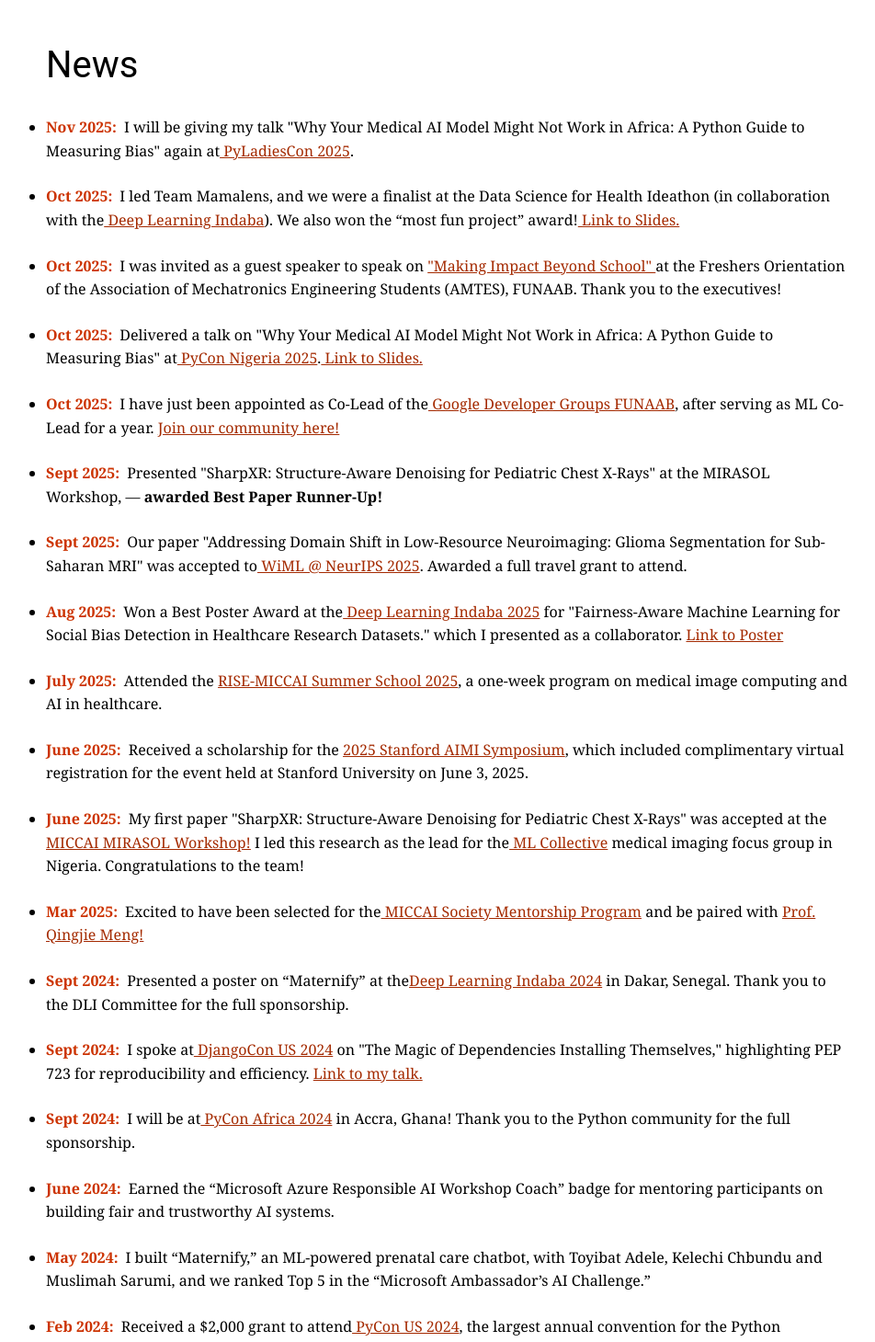
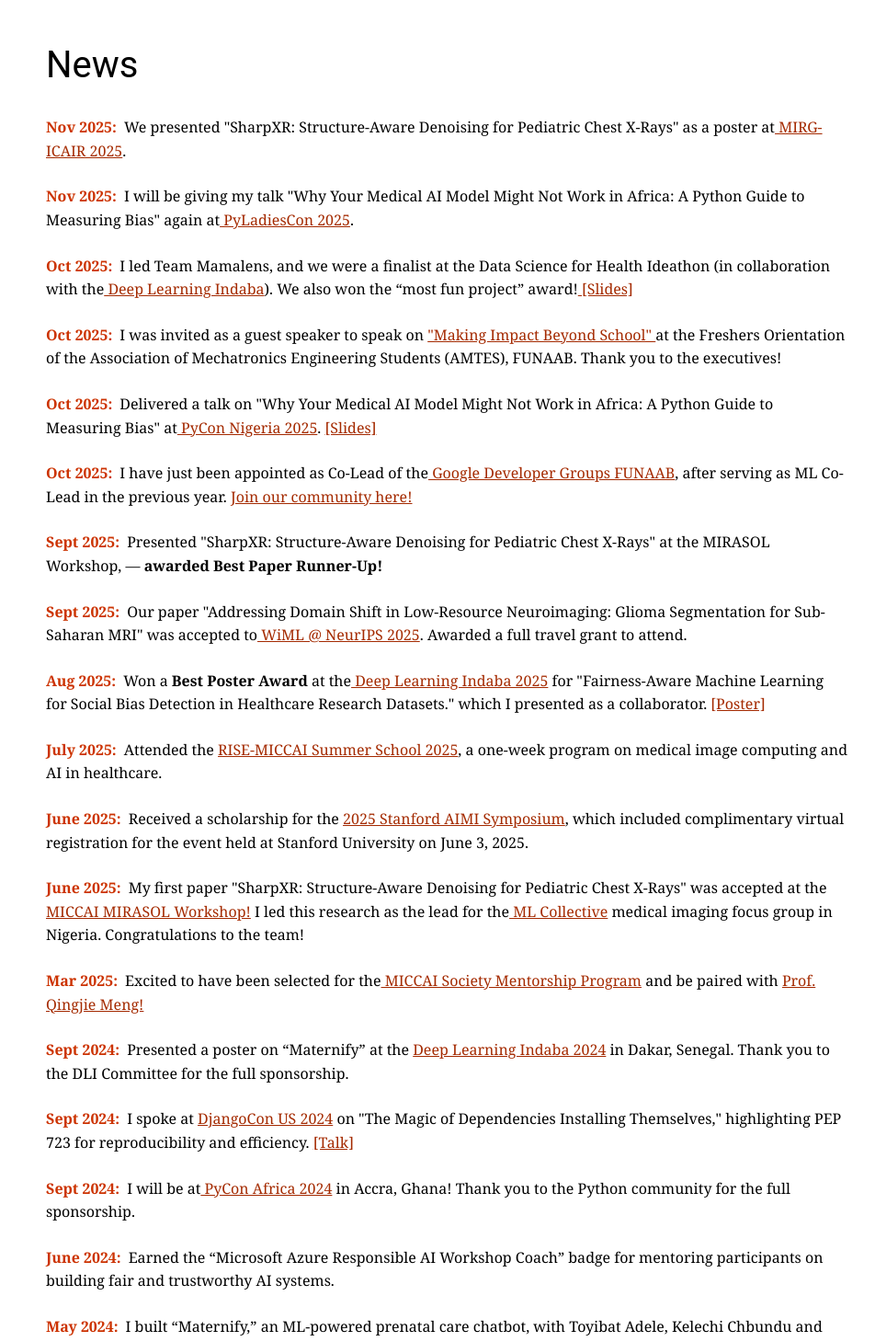
Before and after one commit to ileri-oluwa-kiiye/ileri-oluwa-kiiye.github.io, a React (Vite) app: page / in a window 1280 px wide. Shown: the part 1320-2779 px from the top of the page at 92% size, without its empty margins (154-1106 px from the left). Built offline with nearby package versions, Linux system fonts and the light colour scheme.

Commit message:
changes bold unlist cv

```diff
--- a/src/comp/LandingPage/footer.jsx
+++ b/src/comp/LandingPage/footer.jsx
@@ -5,7 +5,7 @@
     <Footer>
       <p>
         © Copyright {new Date().getFullYear()} Ilerioluwakiiye Abolade.
-        Last updated: November 1, 2025.
+        Last updated: November 11, 2025.
       </p>
     </Footer>
   );
--- a/src/comp/LandingPage/news.jsx
+++ b/src/comp/LandingPage/news.jsx
@@ -1,6 +1,16 @@
 import { NewsSection } from "../../assets/styles";
 
 const newsItems = [
+  {
+    id: 7,
+    date: "Nov 2025",
+    description: (
+      <>
+        We presented &quot;SharpXR: Structure-Aware Denoising for Pediatric Chest X-Rays&quot; as a poster at
+        <a href="https://mirg2025-draft-agenda.my.canva.site/" target="_blank" rel="noopener noreferrer"> MIRG-ICAIR 2025</a>.
+      </>
+    ),
+  },
   {
     id: 1,
     date: "Nov 2025",
@@ -18,7 +28,7 @@
       <>
         I led Team Mamalens, and we were a finalist at the Data Science for Health Ideathon (in collaboration with the
         <a href="https://deeplearningindaba.com/" target="_blank" rel="noopener noreferrer"> Deep Learning Indaba</a>). We also won the “most fun project” award!
-        <a href="https://docs.google.com/presentation/d/17LVUDp3HcsDdlQ2ZxIaimRf1jW5snWvd-r6mWReY9Eo/edit?usp=sharing" target="_blank" rel="noopener noreferrer"> Link to Slides.</a>
+        <a href="https://docs.google.com/presentation/d/17LVUDp3HcsDdlQ2ZxIaimRf1jW5snWvd-r6mWReY9Eo/edit?usp=sharing" target="_blank" rel="noopener noreferrer"> [Slides]</a>
       </>
     ),
   },
@@ -38,8 +48,7 @@
     description: (
       <>
         Delivered a talk on &quot;Why Your Medical AI Model Might Not Work in Africa: A Python Guide to Measuring Bias&quot; at
-        <a href="https://ng.pycon.org/" target="_blank" rel="noopener noreferrer"> PyCon Nigeria 2025</a>.
-        <a href="https://docs.google.com/presentation/d/1FQYHi3cvTZKPZ8NSkW646vOLWlyKP7ZKYIKjU2yCRl4/edit?usp=sharing" target="_blank" rel="noopener noreferrer"> Link to Slides.</a>
+        <a href="https://ng.pycon.org/" target="_blank" rel="noopener noreferrer"> PyCon Nigeria 2025</a>.   <a href="https://docs.google.com/presentation/d/1FQYHi3cvTZKPZ8NSkW646vOLWlyKP7ZKYIKjU2yCRl4/edit?usp=sharing" target="_blank" rel="noopener noreferrer"> [Slides]</a>
       </>
     ),
   },
@@ -49,7 +58,7 @@
     description: (
       <>
         I have just been appointed as Co-Lead of the
-        <a href="https://gdg.community.dev/gdg-on-campus-federal-university-of-agriculture-abeokuta-nigeria/" target="_blank" rel="noopener noreferrer"> Google Developer Groups FUNAAB</a>, after serving as ML Co-Lead for a year.{' '}
+        <a href="https://gdg.community.dev/gdg-on-campus-federal-university-of-agriculture-abeokuta-nigeria/" target="_blank" rel="noopener noreferrer"> Google Developer Groups FUNAAB</a>, after serving as ML Co-Lead in the previous year.{' '}
         <a href="https://chat.whatsapp.com/IHdzT3JF5B4IgNq4u6BNKU" target="_blank" rel="noopener noreferrer" className="text-blue-500 hover:underline">Join our community here!</a>
       </>
     )
@@ -79,9 +88,9 @@
     date: "Aug 2025",
     description: (
       <>
-        Won a Best Poster Award at the
+        Won a <b>Best Poster Award</b> at the
         <a href="https://deeplearningindaba.com/" target="_blank" rel="noopener noreferrer"> Deep Learning Indaba 2025</a> for
-        &quot;Fairness-Aware Machine Learning for Social Bias Detection in Healthcare Research Datasets.&quot; which I presented as a collaborator. <a href="https://drive.google.com/file/d/1H2FJLdhIbC-CqsdtXp1H5R2d35ZRlnPq/view?usp=sharing" target="_blank" rel="noopener noreferrer"> Link to Poster </a>
+        &quot;Fairness-Aware Machine Learning for Social Bias Detection in Healthcare Research Datasets.&quot; which I presented as a collaborator. <a href="https://drive.google.com/file/d/1H2FJLdhIbC-CqsdtXp1H5R2d35ZRlnPq/view?usp=sharing" target="_blank" rel="noopener noreferrer"> [Poster]</a>
       </>
     ),
   },
@@ -128,8 +137,7 @@
     date: "Sept 2024",
     description: (
       <>
-        Presented a poster on “Maternify” at the
-        <a href="https://deeplearningindaba.com/" target="_blank" rel="noopener noreferrer">Deep Learning Indaba 2024</a> in Dakar, Senegal. Thank you to the DLI Committee for the full sponsorship.
+        Presented a poster on “Maternify” at the <a href="https://deeplearningindaba.com/" target="_blank" rel="noopener noreferrer">Deep Learning Indaba 2024</a> in Dakar, Senegal. Thank you to the DLI Committee for the full sponsorship.
       </>
     ),
   },
@@ -138,9 +146,8 @@
     date: "Sept 2024",
     description: (
       <>
-        I spoke at
-        <a href="https://2024.djangocon.us/" target="_blank" rel="noopener noreferrer"> DjangoCon US 2024</a> on &quot;The Magic of Dependencies Installing Themselves,&quot; highlighting PEP 723 for reproducibility and
-        efficiency. <a href="https://pretalx.com/djangocon-us-2024/talk/8TBXVX/" target="_blank" rel="noopener noreferrer">Link to my talk.</a>
+        I spoke at <a href="https://2024.djangocon.us/" target="_blank" rel="noopener noreferrer">DjangoCon US 2024</a> on &quot;The Magic of Dependencies Installing Themselves,&quot; highlighting PEP 723 for reproducibility and
+        efficiency. <a href="https://pretalx.com/djangocon-us-2024/talk/8TBXVX/" target="_blank" rel="noopener noreferrer">[Talk]</a>
       </>
     ),
   },
@@ -177,8 +184,8 @@
     date: "Feb 2024",
     description: (
       <>
-        Received a $2,000 grant to attend
-        <a href="https://us.pycon.org/2024/" target="_blank" rel="noopener noreferrer"> PyCon US 2024</a>, the largest annual convention for the Python programming language.
+        Received a $2,000 grant
+        to attend  <a href="https://us.pycon.org/2024/" target="_blank" rel="noopener noreferrer"> PyCon US 2024</a>, the largest annual convention for the Python programming language.
       </>
     ),
   },
@@ -198,18 +205,18 @@
   return (
     <NewsSection id="news">
       <h1 className="text-2xl font-semibold font-serif tracking-tight">News</h1>
-      <ul className="mt-4 space-y-3" role="list">
+      <div className="mt-4 space-y-3">
         {newsItems.map((item, index) => (
-          <li key={`${item.date}-${index}`} className="news-item flex items-start gap-3">
+          <div key={`${item.date}-${index}`} className="news-item flex items-start gap-3">
             <span className="date shrink-0 w-28 text-sm tracking-wide text-slate-600">
               {item.date}:
             </span>
             <span className="description flex-1 leading-relaxed">
               {item.description}
             </span>
-          </li>
+          </div>
         ))}
-      </ul>
+      </div>
     </NewsSection>
   );
 };
```
